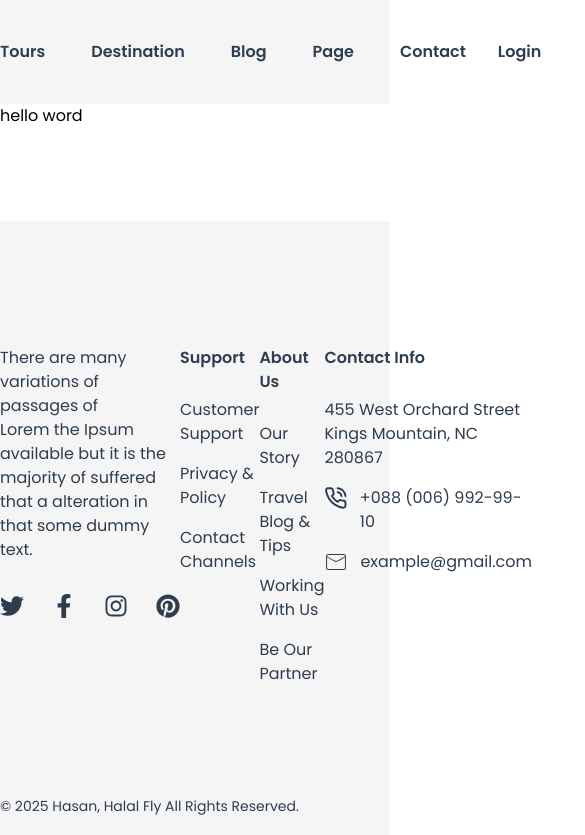
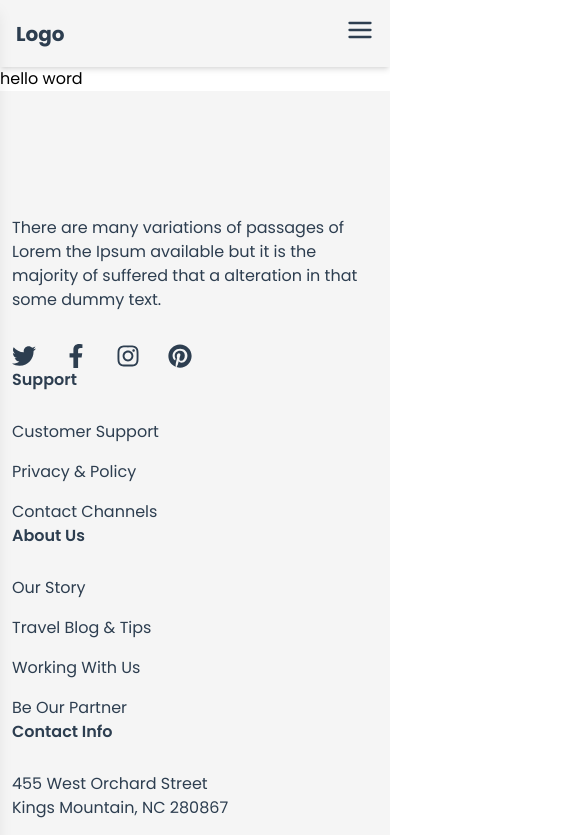
Before and after one commit to theashrafislam/halal-fly, a Next.js app: page / in a window 390 px wide. Shown: the top 835 px of the page, 585 px wide, since content can reach past the window. Built offline with nearby package versions, Linux system fonts and the light colour scheme.

Commit message:
responsive all devies navbar and footer

```diff
--- a/src/app/Components/Header/Footer/Footer.jsx
+++ b/src/app/Components/Header/Footer/Footer.jsx
@@ -8,10 +8,10 @@ const Footer = () => {
         <section className='bg-[#F5F5F5]'>
             <div className='max-w-7xl mx-auto text-[#2D3E50]'>
                 {/* 1st part  */}
-                <div className='flex justify-between pb-[82px] pt-[125px]'>
+                <div className='flex flex-col md:flex-row justify-between pb-[82px] pt-[125px] mx-3 md:mx-0'>
                     <div className='flex flex-col gap-8'>
                         <div>
-                            <p>There are many variations of passages of <br /> Lorem the Ipsum available but it is the <br /> majority of suffered that a alteration in <br /> that some dummy text.</p>
+                            <p>There are many variations of passages of <br className='hidden md:block'/> Lorem the Ipsum available but it is the <br className='hidden md:block'/> majority of suffered that a alteration in <br className='hidden md:block'/> that some dummy text.</p>
                         </div>
                         <div className='flex items-center gap-7'>
                             <FaTwitter className='text-2xl' />
@@ -52,8 +52,8 @@ const Footer = () => {
                 </div>
 
                 {/* 2nd part */}
-                <div>
-                    <p className='text-sm text-start py-7'>© 2025 Hasan, Halal Fly All Rights Reserved.</p>
+                <div className='mx-3 md:mx-0'>
+                    <p className='text-sm text-center md:text-start py-7'>© 2025 Ivan, Halal Fly All Rights Reserved.</p>
                 </div>
             </div>
         </section>
--- a/src/app/Components/Header/Header.jsx
+++ b/src/app/Components/Header/Header.jsx
@@ -1,25 +1,83 @@
-import React from 'react';
+"use client"
+
+import React, { useEffect, useState } from 'react';
+import { FiMenu, FiX } from 'react-icons/fi';
 
 const Header = () => {
+    const [isOpen, setIsOpen] = useState(false);
+
+    const toggleDrawer = () => {
+        setIsOpen(!isOpen);
+    };
+
+    useEffect(() => {
+        document.body.style.overflow = isOpen ? 'hidden' : 'auto';
+    }, [isOpen]);
+
     return (
-        <nav className='bg-[#F5F5F5]'>
-            <div className='max-w-7xl mx-auto text-[#2D3E50] flex items-center justify-between py-4'>
-                {/* menu section  */}
-                <ul className='flex items-center gap-[46px]'>
-                    <li className='font-semibold'>Tours</li>
-                    <li className='font-semibold'>Destination</li>
-                    <li className='font-semibold'>Blog</li>
-                    <li className='font-semibold'>Page</li>
-                    <li className='font-semibold'>Contact</li>
+        <nav className='bg-[#F5F5F5] shadow-md'>
+            <div className='max-w-7xl mx-auto px-4 text-[#2D3E50] flex items-center justify-between py-4'>
+                {/* Logo */}
+                <div className='text-xl font-bold'>Logo</div>
+
+                {/* Desktop Menu */}
+                <ul className='hidden lg:flex items-center gap-[46px]'>
+                    <li className='font-semibold cursor-pointer'>Tours</li>
+                    <li className='font-semibold cursor-pointer'>Destination</li>
+                    <li className='font-semibold cursor-pointer'>Blog</li>
+                    <li className='font-semibold cursor-pointer'>Page</li>
+                    <li className='font-semibold cursor-pointer'>Contact</li>
                 </ul>
 
-                {/* button section  */}
-                <div className='flex items-center gap-4'>
-                    <button className='bg-white px-8 py-3 font-semibold rounded-lg'>Login</button>
-                    <button className='bg-[#F8CB2E] px-8 py-3 font-semibold rounded-lg'>Sign Up</button>
-                    <button className='bg-white px-8 py-3 font-semibold rounded-lg'>B2B</button>
+                {/* Desktop Buttons */}
+                <div className='hidden lg:flex items-center gap-4'>
+                    <button className='bg-white px-6 py-2 font-semibold rounded-lg'>Login</button>
+                    <button className='bg-[#F8CB2E] px-6 py-2 font-semibold rounded-lg'>Sign Up</button>
+                    <button className='bg-white px-6 py-2 font-semibold rounded-lg'>B2B</button>
+                </div>
+
+                {/* Mobile Hamburger */}
+                <div className='lg:hidden'>
+                    <button onClick={toggleDrawer}>
+                        <FiMenu size={28} />
+                    </button>
                 </div>
             </div>
+
+            {/* Mobile Drawer */}
+            <div className={`fixed top-0 left-0 h-full w-64 bg-white shadow-lg z-50 transform transition-transform duration-300 ${isOpen ? 'translate-x-0' : '-translate-x-full'} flex flex-col`}>
+
+                {/* Drawer Header (Logo + Close) */}
+                <div className="sticky top-0 bg-white z-10 flex items-center justify-between px-4 py-3 border-b">
+                    <span className="font-bold text-xl">LOGO</span>
+                    <button onClick={toggleDrawer}><FiX size={24} /></button>
+                </div>
+
+                {/* Drawer Content (Scrollable) */}
+                <div className="overflow-y-auto px-4 py-4 flex-1">
+                    <ul className="space-y-4">
+                        <li className="font-medium">Tours</li>
+                        <li className="font-medium">Destination</li>
+                        <li className="font-medium">Blog</li>
+                        <li className="font-medium">Page</li>
+                        <li className="font-medium">Contact</li>
+                    </ul>
+
+                    <div className="mt-6 space-y-3">
+                        <button className="block w-full bg-white px-8 py-3 font-semibold rounded-lg border">Login</button>
+                        <button className="block w-full bg-yellow-400 px-8 py-3 font-semibold rounded-lg">Sign Up</button>
+                        <button className="block w-full bg-white px-8 py-3 font-semibold rounded-lg border">B2B</button>
+                    </div>
+                </div>
+            </div>
+
+            {/* Backdrop */}
+            {isOpen && (
+                <div
+                    className="fixed inset-0 bg-black/20 blur-[10px] z-40"
+                    onClick={toggleDrawer}
+                />
+            )}
         </nav>
     );
 };
```
